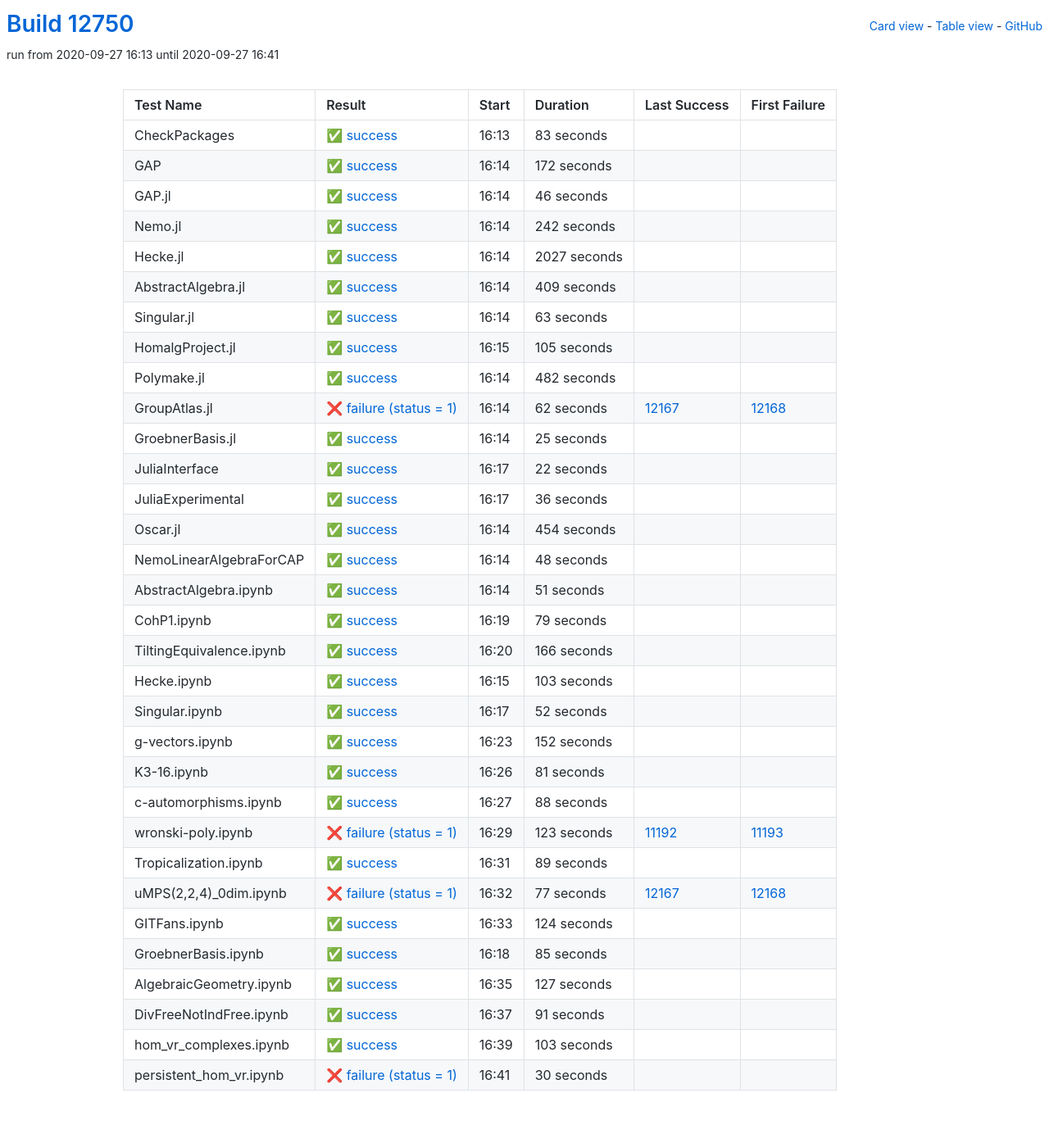
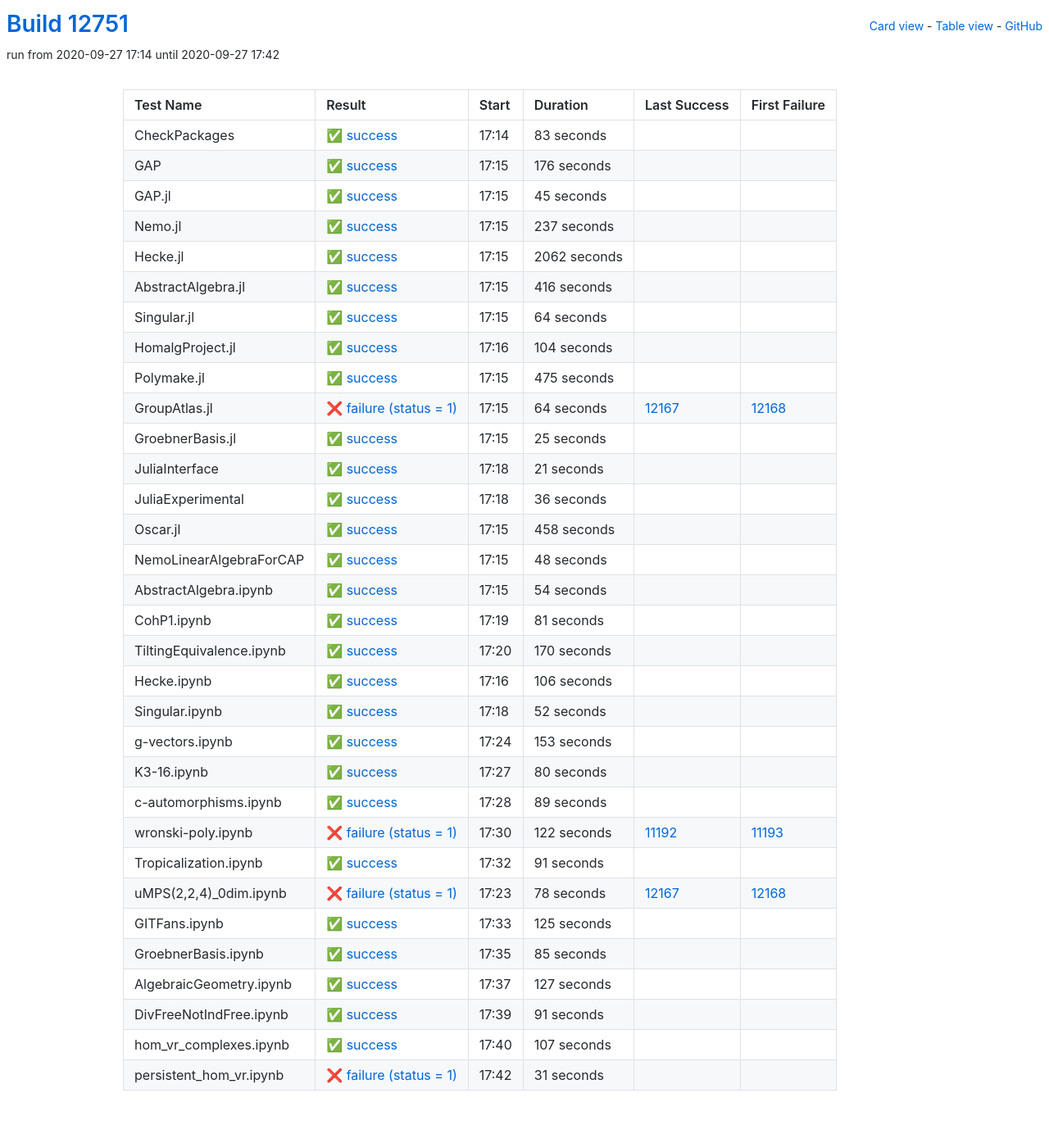
Before and after one commit to oscar-system/oscar-ci-status, a Jekyll site: the page built from table.html, in a window 1280 px wide. Shown: the whole page at 82% size. Built offline with Jekyll 4.4.1, drawn with Linux system fonts in a browser that asks for light colours.

Commit message:
Build #12751

```diff
--- a/_data/ci.yml
+++ b/_data/ci.yml
@@ -1,6 +1,6 @@
 ---
-build: 12750
-build_url: https://oscarci.mathematik.uni-kl.de/job/oscar/12750/
+build: 12751
+build_url: https://oscarci.mathematik.uni-kl.de/job/oscar/12751/
 job: oscar
 organization: oscar-system
 repo: oscar-ci-status
@@ -8,8 +8,8 @@
 tests:
 - name: CheckPackages
   id: checkpackages
-  log: https://oscarci.mathematik.uni-kl.de/job/oscar/12750/artifact/logs/build-12750/CheckPackages.log
-  start: 2020-09-27 16:13
+  log: https://oscarci.mathematik.uni-kl.de/job/oscar/12751/artifact/logs/build-12751/CheckPackages.log
+  start: 2020-09-27 17:14
   success: true
   exitcode: 0
   status: success
@@ -20,116 +20,116 @@
   first_failure_url:
 - name: GAP
   id: gap
-  log: https://oscarci.mathematik.uni-kl.de/job/oscar/12750/artifact/logs/build-12750/GAP.log
-  start: 2020-09-27 16:14
+  log: https://oscarci.mathematik.uni-kl.de/job/oscar/12751/artifact/logs/build-12751/GAP.log
+  start: 2020-09-27 17:15
   success: true
   exitcode: 0
   status: success
-  duration: 172
+  duration: 176
   last_success: false
   last_success_url:
   first_failure: false
   first_failure_url:
 - name: GAP.jl
   id: gap-jl
-  log: https://oscarci.mathematik.uni-kl.de/job/oscar/12750/artifact/logs/build-12750/GAP.jl.log
-  start: 2020-09-27 16:14
+  log: https://oscarci.mathematik.uni-kl.de/job/oscar/12751/artifact/logs/build-12751/GAP.jl.log
+  start: 2020-09-27 17:15
   success: true
   exitcode: 0
   status: success
-  duration: 46
+  duration: 45
   last_success: false
   last_success_url:
   first_failure: false
   first_failure_url:
 - name: Nemo.jl
   id: nemo-jl
-  log: https://oscarci.mathematik.uni-kl.de/job/oscar/12750/artifact/logs/build-12750/Nemo.jl.log
-  start: 2020-09-27 16:14
+  log: https://oscarci.mathematik.uni-kl.de/job/oscar/12751/artifact/logs/build-12751/Nemo.jl.log
+  start: 2020-09-27 17:15
   success: true
   exitcode: 0
   status: success
-  duration: 242
+  duration: 237
   last_success: false
   last_success_url:
   first_failure: false
   first_failure_url:
 - name: Hecke.jl
   id: hecke-jl
-  log: https://oscarci.mathematik.uni-kl.de/job/oscar/12750/artifact/logs/build-12750/Hecke.jl.log
-  start: 2020-09-27 16:14
+  log: https://oscarci.mathematik.uni-kl.de/job/oscar/12751/artifact/logs/build-12751/Hecke.jl.log
+  start: 2020-09-27 17:15
   success: true
   exitcode: 0
   status: success
-  duration: 2027
+  duration: 2062
   last_success: false
   last_success_url:
   first_failure: false
   first_failure_url:
 - name: AbstractAlgebra.jl
   id: abstractalgebra-jl
-  log: https://oscarci.mathematik.uni-kl.de/job/oscar/12750/artifact/logs/build-12750/AbstractAlgebra.jl.log
-  start: 2020-09-27 16:14
+  log: https://oscarci.mathematik.uni-kl.de/job/oscar/12751/artifact/logs/build-12751/AbstractAlgebra.jl.log
+  start: 2020-09-27 17:15
   success: true
   exitcode: 0
   status: success
-  duration: 409
+  duration: 416
   last_success: false
   last_success_url:
   first_failure: false
   first_failure_url:
 - name: Singular.jl
   id: singular-jl
-  log: https://oscarci.mathematik.uni-kl.de/job/oscar/12750/artifact/logs/build-12750/Singular.jl.log
-  start: 2020-09-27 16:14
+  log: https://oscarci.mathematik.uni-kl.de/job/oscar/12751/artifact/logs/build-12751/Singular.jl.log
+  start: 2020-09-27 17:15
   success: true
   exitcode: 0
   status: success
-  duration: 63
+  duration: 64
   last_success: false
   last_success_url:
   first_failure: false
   first_failure_url:
 - name: HomalgProject.jl
   id: homalgproject-jl
-  log: https://oscarci.mathematik.uni-kl.de/job/oscar/12750/artifact/logs/build-12750/HomalgProject.jl.log
-  start: 2020-09-27 16:15
+  log: https://oscarci.mathematik.uni-kl.de/job/oscar/12751/artifact/logs/build-12751/HomalgProject.jl.log
+  start: 2020-09-27 17:16
   success: true
   exitcode: 0
   status: success
-  duration: 105
+  duration: 104
   last_success: false
   last_success_url:
   first_failure: false
   first_failure_url:
 - name: Polymake.jl
   id: polymake-jl
-  log: https://oscarci.mathematik.uni-kl.de/job/oscar/12750/artifact/logs/build-12750/Polymake.jl.log
-  start: 2020-09-27 16:14
+  log: https://oscarci.mathematik.uni-kl.de/job/oscar/12751/artifact/logs/build-12751/Polymake.jl.log
+  start: 2020-09-27 17:15
   success: true
   exitcode: 0
   status: success
-  duration: 482
+  duration: 475
   last_success: false
   last_success_url:
   first_failure: false
   first_failure_url:
 - name: GroupAtlas.jl
   id: groupatlas-jl
-  log: https://oscarci.mathematik.uni-kl.de/job/oscar/12750/artifact/logs/build-12750/GroupAtlas.jl.log
-  start: 2020-09-27 16:14
+  log: https://oscarci.mathematik.uni-kl.de/job/oscar/12751/artifact/logs/build-12751/GroupAtlas.jl.log
+  start: 2020-09-27 17:15
   success: false
   exitcode: 1
   status: failure
-  duration: 62
+  duration: 64
   last_success: 12167
   last_success_url: https://oscarci.mathematik.uni-kl.de/job/oscar/12167/
   first_failure: 12168
   first_failure_url: https://oscarci.mathematik.uni-kl.de/job/oscar/12168/
 - name: GroebnerBasis.jl
   id: groebnerbasis-jl
-  log: https://oscarci.mathematik.uni-kl.de/job/oscar/12750/artifact/logs/build-12750/GroebnerBasis.jl.log
-  start: 2020-09-27 16:14
+  log: https://oscarci.mathematik.uni-kl.de/job/oscar/12751/artifact/logs/build-12751/GroebnerBasis.jl.log
+  start: 2020-09-27 17:15
   success: true
   exitcode: 0
   status: success
@@ -140,20 +140,20 @@
   first_failure_url:
 - name: JuliaInterface
   id: juliainterface
-  log: https://oscarci.mathematik.uni-kl.de/job/oscar/12750/artifact/logs/build-12750/JuliaInterface.log
-  start: 2020-09-27 16:17
+  log: https://oscarci.mathematik.uni-kl.de/job/oscar/12751/artifact/logs/build-12751/JuliaInterface.log
+  start: 2020-09-27 17:18
   success: true
   exitcode: 0
   status: success
-  duration: 22
+  duration: 21
   last_success: false
   last_success_url:
   first_failure: false
   first_failure_url:
 - name: JuliaExperimental
   id: juliaexperimental
-  log: https://oscarci.mathematik.uni-kl.de/job/oscar/12750/artifact/logs/build-12750/JuliaExperimental.log
-  start: 2020-09-27 16:17
+  log: https://oscarci.mathematik.uni-kl.de/job/oscar/12751/artifact/logs/build-12751/JuliaExperimental.log
+  start: 2020-09-27 17:18
   success: true
   exitcode: 0
   status: success
@@ -164,20 +164,20 @@
   first_failure_url:
 - name: Oscar.jl
   id: oscar-jl
-  log: https://oscarci.mathematik.uni-kl.de/job/oscar/12750/artifact/logs/build-12750/Oscar.jl.log
-  start: 2020-09-27 16:14
+  log: https://oscarci.mathematik.uni-kl.de/job/oscar/12751/artifact/logs/build-12751/Oscar.jl.log
+  start: 2020-09-27 17:15
   success: true
   exitcode: 0
   status: success
-  duration: 454
+  duration: 458
   last_success: false
   last_success_url:
   first_failure: false
   first_failure_url:
 - name: NemoLinearAlgebraForCAP
   id: nemolinearalgebraforcap
-  log: https://oscarci.mathematik.uni-kl.de/job/oscar/12750/artifact/logs/build-12750/NemoLinearAlgebraForCAP.log
-  start: 2020-09-27 16:14
+  log: https://oscarci.mathematik.uni-kl.de/job/oscar/12751/artifact/logs/build-12751/NemoLinearAlgebraForCAP.log
+  start: 2020-09-27 17:15
   success: true
   exitcode: 0
   status: success
@@ -188,56 +188,56 @@
   first_failure_url:
 - name: AbstractAlgebra.ipynb
   id: abstractalgebra-ipynb
-  log: https://oscarci.mathematik.uni-kl.de/job/oscar/12750/artifact/logs/build-12750/AbstractAlgebra.ipynb.log
-  start: 2020-09-27 16:14
+  log: https://oscarci.mathematik.uni-kl.de/job/oscar/12751/artifact/logs/build-12751/AbstractAlgebra.ipynb.log
+  start: 2020-09-27 17:15
   success: true
   exitcode: 0
   status: success
-  duration: 51
+  duration: 54
   last_success: false
   last_success_url:
   first_failure: false
   first_failure_url:
 - name: CohP1.ipynb
   id: cohp1-ipynb
-  log: https://oscarci.mathematik.uni-kl.de/job/oscar/12750/artifact/logs/build-12750/CohP1.ipynb.log
-  start: 2020-09-27 16:19
+  log: https://oscarci.mathematik.uni-kl.de/job/oscar/12751/artifact/logs/build-12751/CohP1.ipynb.log
+  start: 2020-09-27 17:19
   success: true
   exitcode: 0
   status: success
-  duration: 79
+  duration: 81
   last_success: false
   last_success_url:
   first_failure: false
   first_failure_url:
 - name: TiltingEquivalence.ipynb
   id: tiltingequivalence-ipynb
-  log: https://oscarci.mathematik.uni-kl.de/job/oscar/12750/artifact/logs/build-12750/TiltingEquivalence.ipynb.log
-  start: 2020-09-27 16:20
+  log: https://oscarci.mathematik.uni-kl.de/job/oscar/12751/artifact/logs/build-12751/TiltingEquivalence.ipynb.log
+  start: 2020-09-27 17:20
   success: true
   exitcode: 0
   status: success
-  duration: 166
+  duration: 170
   last_success: false
   last_success_url:
   first_failure: false
   first_failure_url:
 - name: Hecke.ipynb
   id: hecke-ipynb
-  log: https://oscarci.mathematik.uni-kl.de/job/oscar/12750/artifact/logs/build-12750/Hecke.ipynb.log
-  start: 2020-09-27 16:15
+  log: https://oscarci.mathematik.uni-kl.de/job/oscar/12751/artifact/logs/build-12751/Hecke.ipynb.log
+  start: 2020-09-27 17:16
   success: true
   exitcode: 0
   status: success
-  duration: 103
+  duration: 106
   last_success: false
   last_success_url:
   first_failure: false
   first_failure_url:
 - name: Singular.ipynb
   id: singular-ipynb
-  log: https://oscarci.mathematik.uni-kl.de/job/oscar/12750/artifact/logs/build-12750/Singular.ipynb.log
-  start: 2020-09-27 16:17
+  log: https://oscarci.mathematik.uni-kl.de/job/oscar/12751/artifact/logs/build-12751/Singular.ipynb.log
+  start: 2020-09-27 17:18
   success: true
   exitcode: 0
   status: success
@@ -248,56 +248,32 @@
   first_failure_url:
 - name: g-vectors.ipynb
   id: g-vectors-ipynb
-  log: https://oscarci.mathematik.uni-kl.de/job/oscar/12750/artifact/logs/build-12750/g-vectors.ipynb.log
-  start: 2020-09-27 16:23
+  log: https://oscarci.mathematik.uni-kl.de/job/oscar/12751/artifact/logs/build-12751/g-vectors.ipynb.log
+  start: 2020-09-27 17:24
   success: true
   exitcode: 0
   status: success
-  duration: 152
+  duration: 153
   last_success: false
   last_success_url:
   first_failure: false
   first_failure_url:
 - name: K3-16.ipynb
   id: k3-16-ipynb
-  log: https://oscarci.mathematik.uni-kl.de/job/oscar/12750/artifact/logs/build-12750/K3-16.ipynb.log
-  start: 2020-09-27 16:26
+  log: https://oscarci.mathematik.uni-kl.de/job/oscar/12751/artifact/logs/build-12751/K3-16.ipynb.log
+  start: 2020-09-27 17:27
   success: true
   exitcode: 0
   status: success
-  duration: 81
+  duration: 80
   last_success: false
   last_success_url:
   first_failure: false
   first_failure_url:
 - name: c-automorphisms.ipynb
   id: c-automorphisms-ipynb
-  log: https://oscarci.mathematik.uni-kl.de/job/oscar/12750/artifact/logs/build-12750/c-automorphisms.ipynb.log
-  start: 2020-09-27 16:27
-  success: true
-  exitcode: 0
-  status: success
-  duration: 88
-  last_success: false
-  last_success_url:
-  first_failure: false
-  first_failure_url:
-- name: wronski-poly.ipynb
-  id: wronski-poly-ipynb
-  log: https://oscarci.mathematik.uni-kl.de/job/oscar/12750/artifact/logs/build-12750/wronski-poly.ipynb.log
-  start: 2020-09-27 16:29
-  success: false
-  exitcode: 1
-  status: failure
-  duration: 123
-  last_success: 11192
-  last_success_url: https://oscarci.mathematik.uni-kl.de/job/oscar/11192/
-  first_failure: 11193
-  first_failure_url: https://oscarci.mathematik.uni-kl.de/job/oscar/11193/
-- name: Tropicalization.ipynb
-  id: tropicalization-ipynb
-  log: https://oscarci.mathematik.uni-kl.de/job/oscar/12750/artifact/logs/build-12750/Tropicalization.ipynb.log
-  start: 2020-09-27 16:31
+  log: https://oscarci.mathematik.uni-kl.de/job/oscar/12751/artifact/logs/build-12751/c-automorphisms.ipynb.log
+  start: 2020-09-27 17:28
   success: true
   exitcode: 0
   status: success
@@ -306,34 +282,58 @@
   last_success_url:
   first_failure: false
   first_failure_url:
-- name: uMPS(2,2,4)_0dim.ipynb
-  id: umps-2-2-4-0dim-ipynb
-  log: https://oscarci.mathematik.uni-kl.de/job/oscar/12750/artifact/logs/build-12750/uMPS-2-2-4-_0dim.ipynb.log
-  start: 2020-09-27 16:32
+- name: wronski-poly.ipynb
+  id: wronski-poly-ipynb
+  log: https://oscarci.mathematik.uni-kl.de/job/oscar/12751/artifact/logs/build-12751/wronski-poly.ipynb.log
+  start: 2020-09-27 17:30
   success: false
   exitcode: 1
   status: failure
-  duration: 77
+  duration: 122
+  last_success: 11192
+  last_success_url: https://oscarci.mathematik.uni-kl.de/job/oscar/11192/
+  first_failure: 11193
+  first_failure_url: https://oscarci.mathematik.uni-kl.de/job/oscar/11193/
+- name: Tropicalization.ipynb
+  id: tropicalization-ipynb
+  log: https://oscarci.mathematik.uni-kl.de/job/oscar/12751/artifact/logs/build-12751/Tropicalization.ipynb.log
+  start: 2020-09-27 17:32
+  success: true
+  exitcode: 0
+  status: success
+  duration: 91
+  last_success: false
+  last_success_url:
+  first_failure: false
+  first_failure_url:
+- name: uMPS(2,2,4)_0dim.ipynb
+  id: umps-2-2-4-0dim-ipynb
+  log: https://oscarci.mathematik.uni-kl.de/job/oscar/12751/artifact/logs/build-12751/uMPS-2-2-4-_0dim.ipynb.log
+  start: 2020-09-27 17:23
+  success: false
+  exitcode: 1
+  status: failure
+  duration: 78
   last_success: 12167
   last_success_url: https://oscarci.mathematik.uni-kl.de/job/oscar/12167/
   first_failure: 12168
   first_failure_url: https://oscarci.mathematik.uni-kl.de/job/oscar/12168/
 - name: GITFans.ipynb
   id: gitfans-ipynb
-  log: https://oscarci.mathematik.uni-kl.de/job/oscar/12750/artifact/logs/build-12750/GITFans.ipynb.log
-  start: 2020-09-27 16:33
+  log: https://oscarci.mathematik.uni-kl.de/job/oscar/12751/artifact/logs/build-12751/GITFans.ipynb.log
+  start: 2020-09-27 17:33
   success: true
   exitcode: 0
   status: success
-  duration: 124
+  duration: 125
   last_success: false
   last_success_url:
   first_failure: false
   first_failure_url:
 - name: GroebnerBasis.ipynb
   id: groebnerbasis-ipynb
-  log: https://oscarci.mathematik.uni-kl.de/job/oscar/12750/artifact/logs/build-12750/GroebnerBasis.ipynb.log
-  start: 2020-09-27 16:18
+  log: https://oscarci.mathematik.uni-kl.de/job/oscar/12751/artifact/logs/build-12751/GroebnerBasis.ipynb.log
+  start: 2020-09-27 17:35
   success: true
   exitcode: 0
   status: success
@@ -344,8 +344,8 @@
   first_failure_url:
 - name: AlgebraicGeometry.ipynb
   id: algebraicgeometry-ipynb
-  log: https://oscarci.mathematik.uni-kl.de/job/oscar/12750/artifact/logs/build-12750/AlgebraicGeometry.ipynb.log
-  start: 2020-09-27 16:35
+  log: https://oscarci.mathematik.uni-kl.de/job/oscar/12751/artifact/logs/build-12751/AlgebraicGeometry.ipynb.log
+  start: 2020-09-27 17:37
   success: true
   exitcode: 0
   status: success
@@ -356,8 +356,8 @@
   first_failure_url:
 - name: DivFreeNotIndFree.ipynb
   id: divfreenotindfree-ipynb
-  log: https://oscarci.mathematik.uni-kl.de/job/oscar/12750/artifact/logs/build-12750/DivFreeNotIndFree.ipynb.log
-  start: 2020-09-27 16:37
+  log: https://oscarci.mathematik.uni-kl.de/job/oscar/12751/artifact/logs/build-12751/DivFreeNotIndFree.ipynb.log
+  start: 2020-09-27 17:39
   success: true
   exitcode: 0
   status: success
@@ -368,24 +368,24 @@
   first_failure_url:
 - name: hom_vr_complexes.ipynb
   id: hom-vr-complexes-ipynb
-  log: https://oscarci.mathematik.uni-kl.de/job/oscar/12750/artifact/logs/build-12750/hom_vr_complexes.ipynb.log
-  start: 2020-09-27 16:39
+  log: https://oscarci.mathematik.uni-kl.de/job/oscar/12751/artifact/logs/build-12751/hom_vr_complexes.ipynb.log
+  start: 2020-09-27 17:40
   success: true
   exitcode: 0
   status: success
-  duration: 103
+  duration: 107
   last_success: false
   last_success_url:
   first_failure: false
   first_failure_url:
 - name: persistent_hom_vr.ipynb
   id: persistent-hom-vr-ipynb
-  log: https://oscarci.mathematik.uni-kl.de/job/oscar/12750/artifact/logs/build-12750/persistent_hom_vr.ipynb.log
-  start: 2020-09-27 16:41
+  log: https://oscarci.mathematik.uni-kl.de/job/oscar/12751/artifact/logs/build-12751/persistent_hom_vr.ipynb.log
+  start: 2020-09-27 17:42
   success: false
   exitcode: 1
   status: failure
-  duration: 30
+  duration: 31
   last_success: false
   last_success_url:
   first_failure: false
```
Also changed, not shown: README.md.
